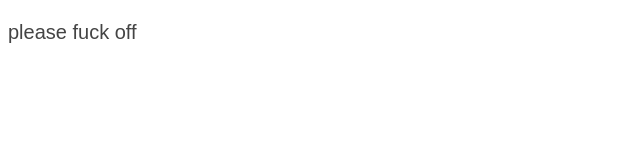
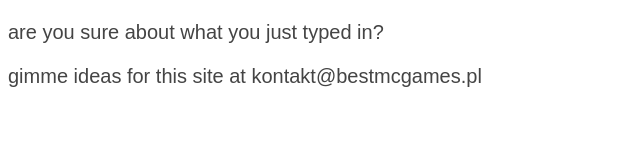
Before and after one commit to PLWilczynskiPL/assrock.pl, a plain HTML site: page index.html in a window 1280 px wide. Shown: the whole page, without its empty margins (0-640 px from the left). Drawn offline with Linux system fonts and the light colour scheme.

Commit message:
Update index.html

```diff
--- a/index.html
+++ b/index.html
@@ -20,6 +20,7 @@
   <meta charset="utf-8">
  </head>
  <body>
-  <p>please fuck off</p>
+  <p>are you sure about what you just typed in?</p>
+  <p>gimme ideas for this site at kontakt@bestmcgames.pl</p>
  </body>
 </html>
```
